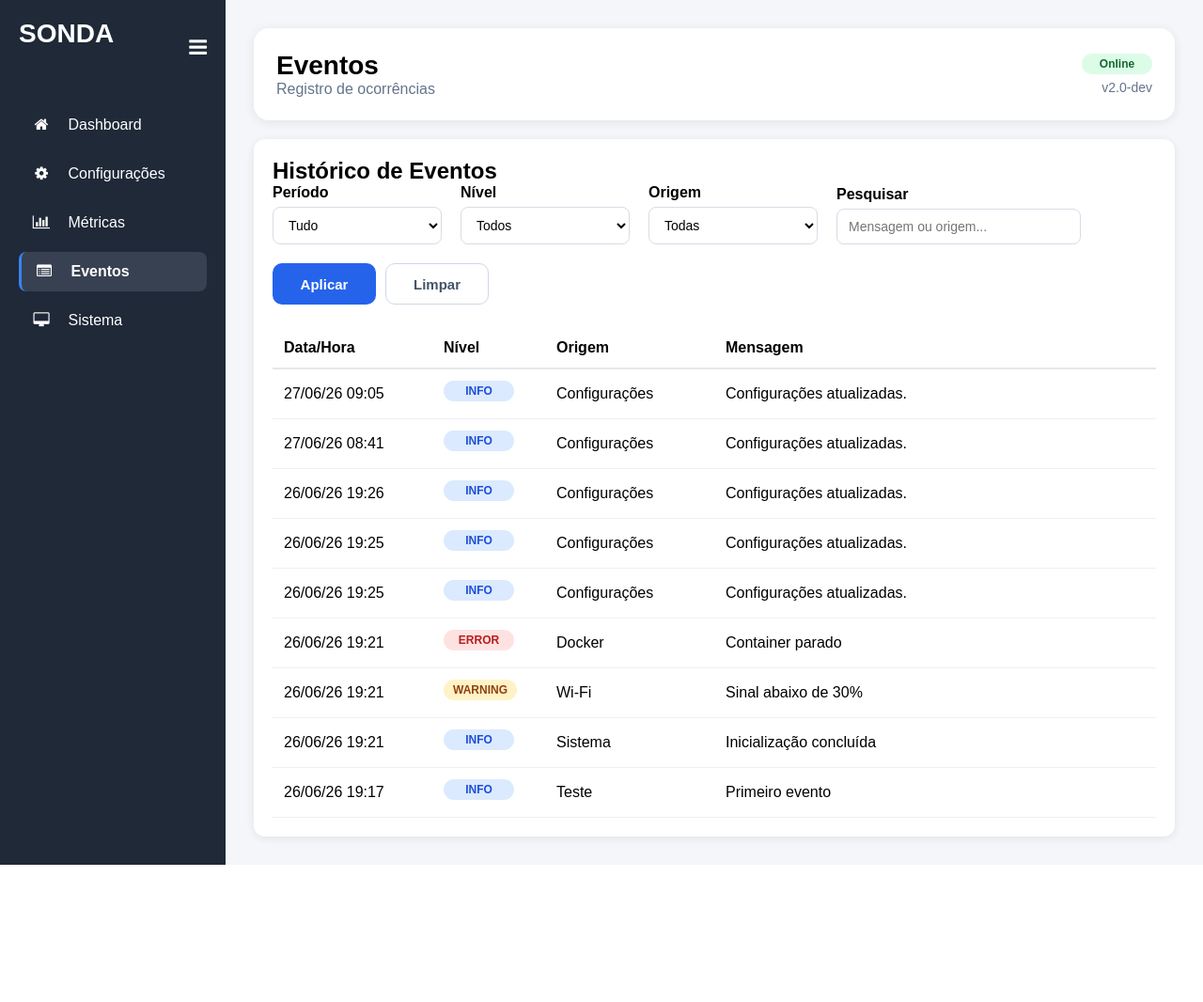
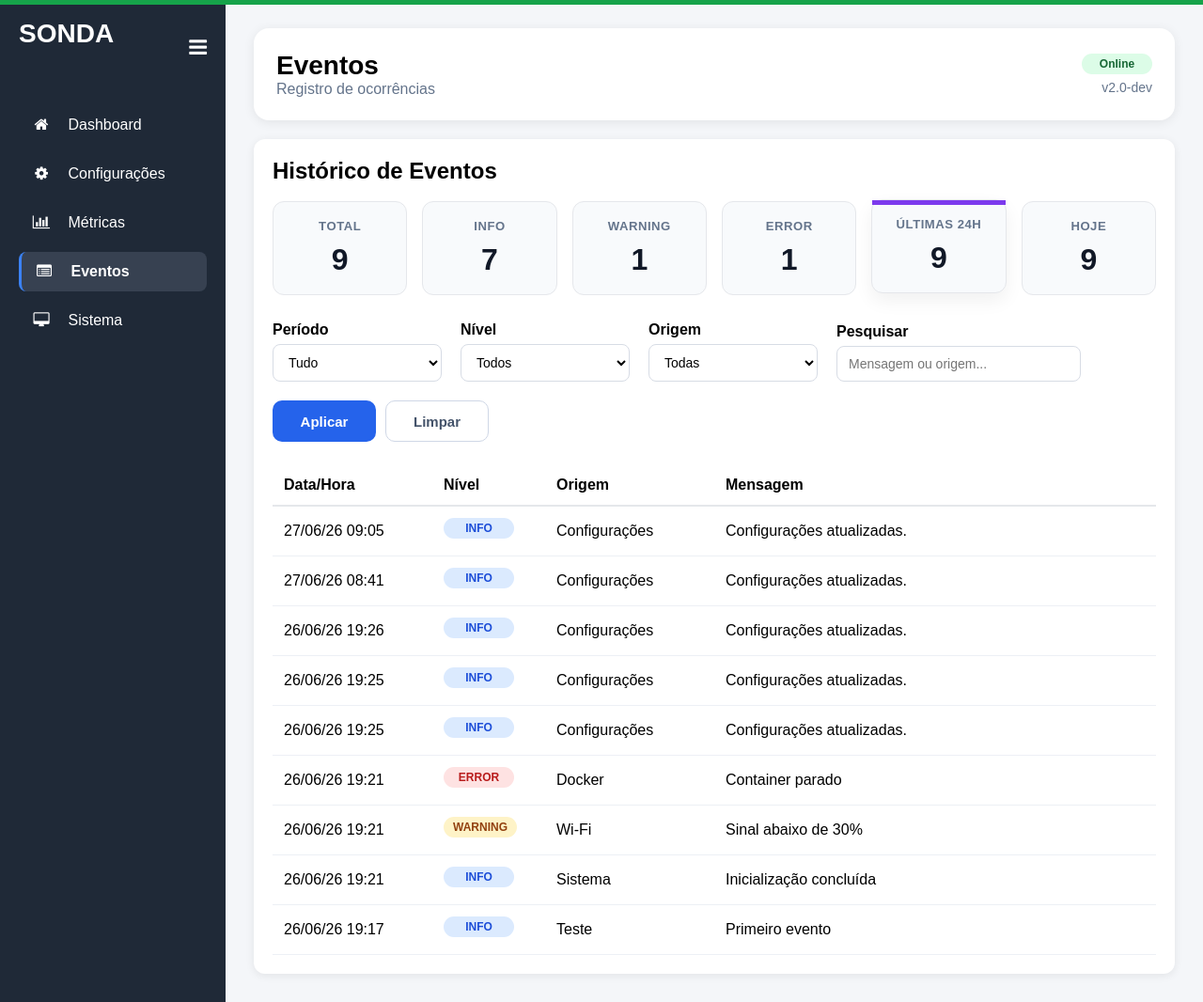
Before and after one commit to carloshorajr/sonda, a Flask app: page /events in a window 1280 px wide. Shown: the whole page at 94% size. Before the commit the page ends 920 px from the top, so only its background shows below. Run offline with Flask 3, Linux system fonts and the light colour scheme.

Commit message:
Events filters 5

```diff
--- a/backend/controllers/events_controller.py
+++ b/backend/controllers/events_controller.py
@@ -17,5 +17,6 @@ class EventsController:
             "page_subtitle": "Registro de ocorrências",
             "events": events,
             "filters": filters,
-            "sources": EventService.sources()
+            "sources": EventService.sources(),
+            "statistics": EventService.statistics()
         }
--- a/backend/services/event_service.py
+++ b/backend/services/event_service.py
@@ -138,3 +138,65 @@ class EventService:
                 for event in events
             }
         )
+
+    @staticmethod
+    def statistics():
+
+        events = EventRepository.load()
+
+        total = len(events)
+
+        info = sum(
+            1
+            for event in events
+            if event.level == "INFO"
+        )
+
+        warning = sum(
+            1
+            for event in events
+            if event.level == "WARNING"
+        )
+
+        error = sum(
+            1
+            for event in events
+            if event.level == "ERROR"
+        )
+
+        limite_24h = now() - timedelta(hours=24)
+
+        last_24h = sum(
+            1
+            for event in events
+            if event.timestamp >= limite_24h
+        )
+
+        inicio_hoje = now().replace(
+            hour=0,
+            minute=0,
+            second=0,
+            microsecond=0
+        )
+
+        today = sum(
+            1
+            for event in events
+            if event.timestamp >= inicio_hoje
+        )
+
+        return {
+
+            "total": total,
+
+            "info": info,
+
+            "warning": warning,
+
+            "error": error,
+
+            "last_24h": last_24h,
+
+            "today": today
+
+        }
--- a/frontend/templates/base.html
+++ b/frontend/templates/base.html
@@ -492,6 +492,132 @@ input[readonly]{
 
 }
 
+.stats-panel{
+
+    display:flex;
+
+    gap:16px;
+
+    margin:18px 0 28px;
+
+    flex-wrap:wrap;
+
+}
+
+.stat-card{
+
+    flex:1;
+
+    min-width:130px;
+
+    background:#f8fafc;
+
+    border:1px solid #e5e7eb;
+
+    border-radius:12px;
+
+    padding:18px;
+
+    display:flex;
+
+    flex-direction:column;
+
+    align-items:center;
+
+    justify-content:center;
+
+    transition:.2s;
+
+}
+
+.stat-card::before{
+
+    content:"";
+
+    position:absolute;
+
+    top:0;
+
+    left:0;
+
+    width:100%;
+
+    height:5px;
+
+    background:#d1d5db;
+
+}
+
+.stat-total::before{
+
+    background:#64748b;
+
+}
+
+.stat-info::before{
+
+    background:#2563eb;
+
+}
+
+.stat-warning::before{
+
+    background:#f59e0b;
+
+}
+
+.stat-error::before{
+
+    background:#ef4444;
+
+}
+
+.stat-24h::before{
+
+    background:#7c3aed;
+
+}
+
+.stat-today::before{
+
+    background:#16a34a;
+
+}
+
+.stat-card:hover{
+
+    transform:translateY(-2px);
+
+    box-shadow:0 8px 20px rgba(0,0,0,.06);
+
+}
+
+.stat-title{
+
+    font-size:.82rem;
+
+    color:#64748b;
+
+    font-weight:600;
+
+    margin-bottom:10px;
+
+    text-transform:uppercase;
+
+    letter-spacing:.04em;
+
+}
+
+.stat-value{
+
+    font-size:2rem;
+
+    font-weight:700;
+
+    color:#111827;
+
+}
+
 </style>
 
 </head>
--- a/frontend/templates/events.html
+++ b/frontend/templates/events.html
@@ -6,9 +6,41 @@
 
     <h2>Histórico de Eventos</h2>
 
+    <div class="stats-panel">
+
+        <div class="stat-card stat-total">
+            <span class="stat-title">Total</span>
+            <span class="stat-value">{{ statistics.total }}</span>
+        </div>
+
+        <div class="stat-card stat-info">
+            <span class="stat-title">INFO</span>
+            <span class="stat-value">{{ statistics.info }}</span>
+        </div>
+
+        <div class="stat-card stat-warning">
+            <span class="stat-title">WARNING</span>
+            <span class="stat-value">{{ statistics.warning }}</span>
+        </div>
+
+        <div class="stat-card stat-error">
+            <span class="stat-title">ERROR</span>
+            <span class="stat-value">{{ statistics.error }}</span>
+        </div>
+
+        <div class="stat-card stat-24h">
+            <span class="stat-title">Últimas 24h</span>
+            <span class="stat-value">{{ statistics.last_24h }}</span>
+        </div>
+
+        <div class="stat-card stat-today">
+            <span class="stat-title">Hoje</span>
+            <span class="stat-value">{{ statistics.today }}</span>
+        </div>
+
+    </div>
+
     <form method="GET" class="filters-panel">
-
-        <!-- Período -->
 
         <div class="filter-item">
 
@@ -24,8 +56,6 @@
             </select>
 
         </div>
-
-        <!-- Nível -->
 
         <div class="filter-item">
 
@@ -53,8 +83,6 @@
             </select>
 
         </div>
-
-        <!-- Origem -->
 
         <div class="filter-item">
 
```
